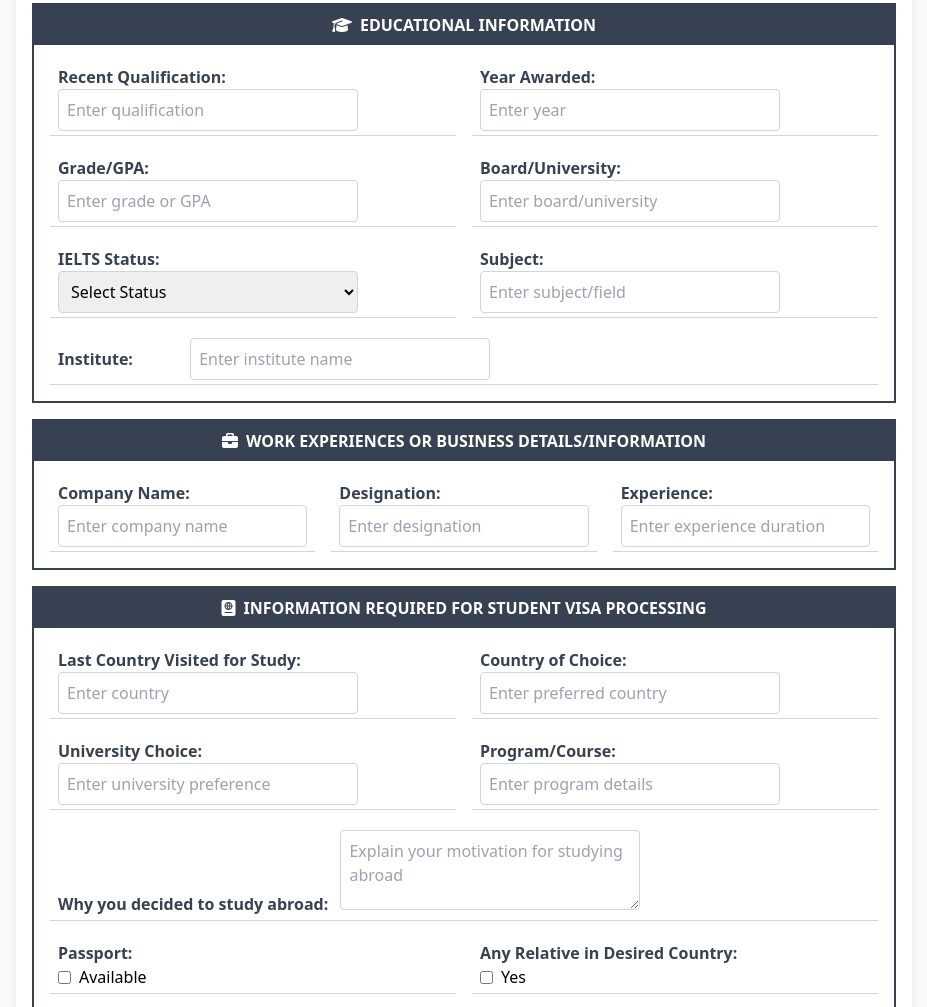
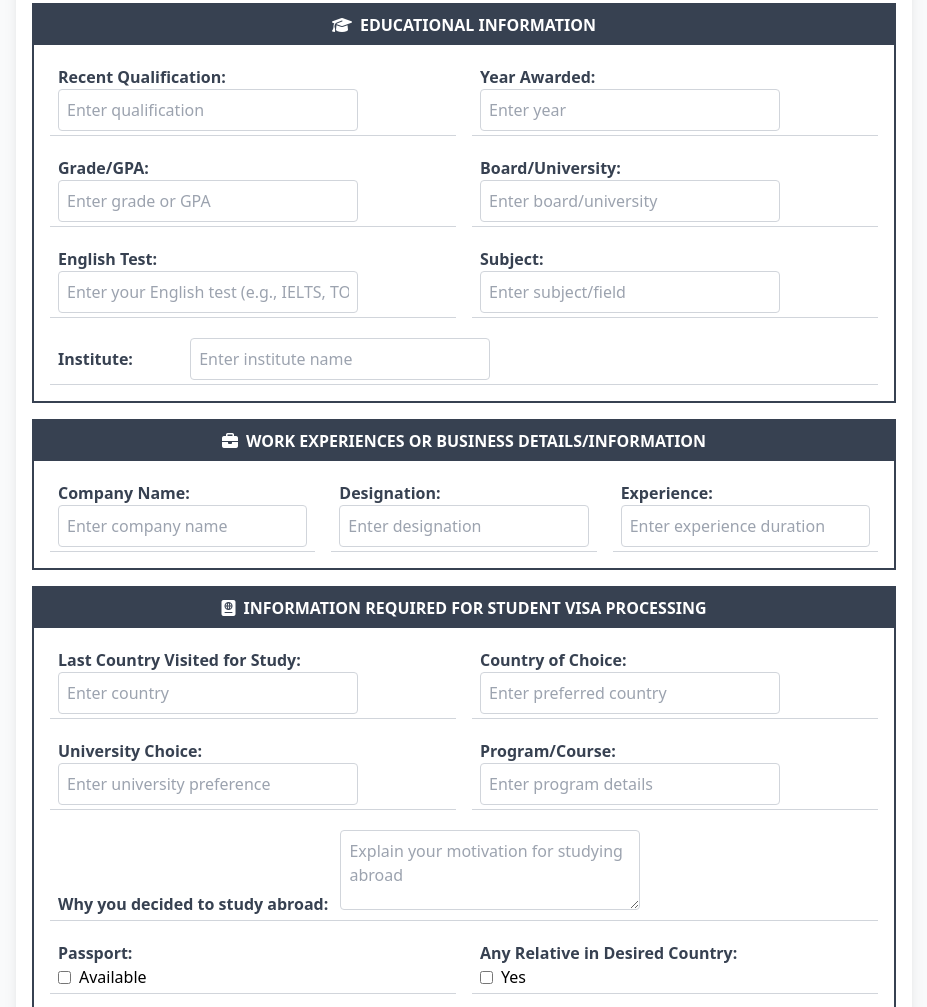
Before and after one commit to anas-gb/Meqat-study-consultants-, a plain HTML site: page index.html in a window 1280 px wide. Shown: the part 759-1766 px from the top of the page, without its empty margins (176-1103 px from the left). Drawn offline with nearby package versions, Linux system fonts and the light colour scheme.

Commit message:
Update index.html

```diff
--- a/index.html
+++ b/index.html
@@ -154,14 +154,9 @@
                             <input type="text" id="boardUniversity" name="boardUniversity" placeholder="Enter board/university">
                         </div>
                         <div class="form-field">
-                            <span class="field-label">IELTS Status:</span>
-                            <select id="ieltsStatus" name="ieltsStatus">
-                                <option value="">Select Status</option>
-                                <option value="Taken">Taken</option>
-                                <option value="Planning to Take">Planning to Take</option>
-                                <option value="Not Required">Not Required</option>
-                            </select>
-                        </div>
+    <label for="englishTest" class="field-label">English Test:</label>
+    <input type="text" id="englishTest" name="englishTest" placeholder="Enter your English test (e.g., IELTS, TOEFL)">
+</div>
                         <div class="form-field">
                             <span class="field-label">Subject:</span>
                             <input type="text" id="subject" name="subject" placeholder="Enter subject/field">
```
